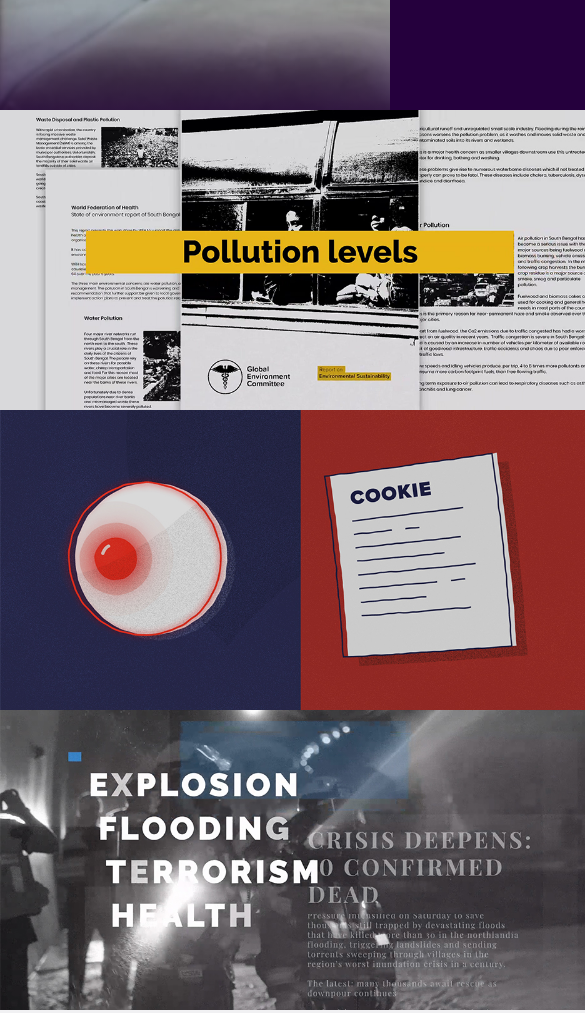
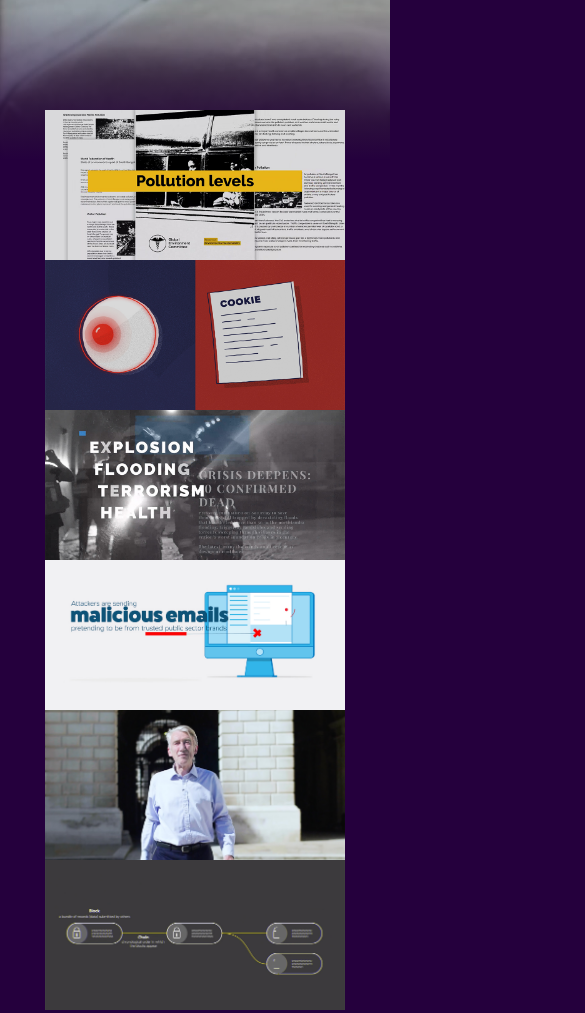
Before and after one commit to ZafariSam/zafari-sales, a plain HTML site: page index.html in a window 390 px wide. Shown: the part 564-1577 px from the top of the page, 585 px wide, since content can reach past the window. Drawn offline with nearby package versions, Linux system fonts and the light colour scheme.

Commit message:
Update index.html

```diff
--- a/index.html
+++ b/index.html
@@ -165,6 +165,30 @@
         }
 
       }
+            @media (max-width: 600px){
+        .vid-gall{
+          width: 400px;
+        }
+        .vid-box{
+          width: 400px;
+          height: 200px;
+        }
+        .cnt-bx{
+          height: 200px;
+        }
+      }
+      @media (max-width: 400px){
+        .vid-gall{
+          width: 300px;
+        }
+        .vid-box{
+          width: 300px;
+          height: 150px;
+        }
+        .cnt-bx{
+          height: 150px;
+        }
+      }
       </style>
   </head>
   <body style="background-color: #25003d;">
```
